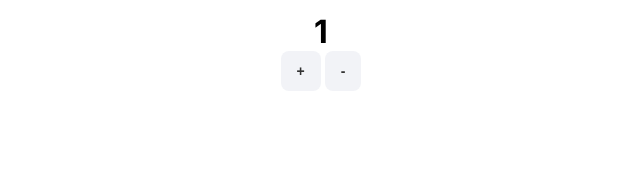
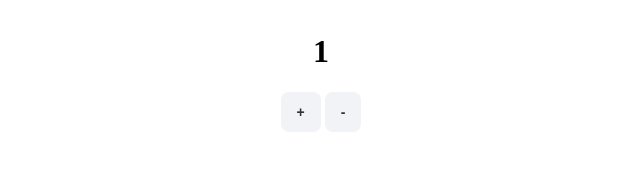
Before and after one commit to ssabii/provider-example, a Next.js app: page /counter-optimization in a window 1280 px wide. Shown: the top 182 px of the page, without its empty margins (319-959 px from the left). Built offline with nearby package versions, Linux system fonts and the light colour scheme.

Commit message:
feat: styled-components 설정

```diff
--- a/next.config.js
+++ b/next.config.js
@@ -1,4 +1,11 @@
 /** @type {import('next').NextConfig} */
-const nextConfig = {}
+const nextConfig = {
+  experimental: {
+    appDir: true,
+  },
+  compiler: {
+    styledComponents: true,
+  },
+}
 
 module.exports = nextConfig
--- a/src/app/layout.tsx
+++ b/src/app/layout.tsx
@@ -1,12 +1,4 @@
-import './globals.css'
-import { Inter } from 'next/font/google'
-
-const inter = Inter({ subsets: ['latin'] })
-
-export const metadata = {
-  title: 'Create Next App',
-  description: 'Generated by create next app',
-}
+import StyledComponentsRegistry from '@/lib/registry'
 
 export default function RootLayout({
   children,
@@ -14,8 +6,10 @@
   children: React.ReactNode
 }) {
   return (
-    <html lang="en">
-      <body className={inter.className}>{children}</body>
+    <html>
+      <body>
+        <StyledComponentsRegistry>{children}</StyledComponentsRegistry>
+      </body>
     </html>
   )
 }
--- /dev/null
+++ b/src/lib/registry.tsx
@@ -0,0 +1,29 @@
+'use client'
+
+import React, { useState } from 'react'
+import { useServerInsertedHTML } from 'next/navigation'
+import { ServerStyleSheet, StyleSheetManager } from 'styled-components'
+
+export default function StyledComponentsRegistry({
+  children,
+}: {
+  children: React.ReactNode
+}) {
+  // Only create stylesheet once with lazy initial state
+  // x-ref: https://reactjs.org/docs/hooks-reference.html#lazy-initial-state
+  const [styledComponentsStyleSheet] = useState(() => new ServerStyleSheet())
+
+  useServerInsertedHTML(() => {
+    const styles = styledComponentsStyleSheet.getStyleElement()
+    styledComponentsStyleSheet.instance.clearTag()
+    return <>{styles}</>
+  })
+
+  if (typeof window !== 'undefined') return <>{children}</>
+
+  return (
+    <StyleSheetManager sheet={styledComponentsStyleSheet.instance}>
+      {children}
+    </StyleSheetManager>
+  )
+}
```
